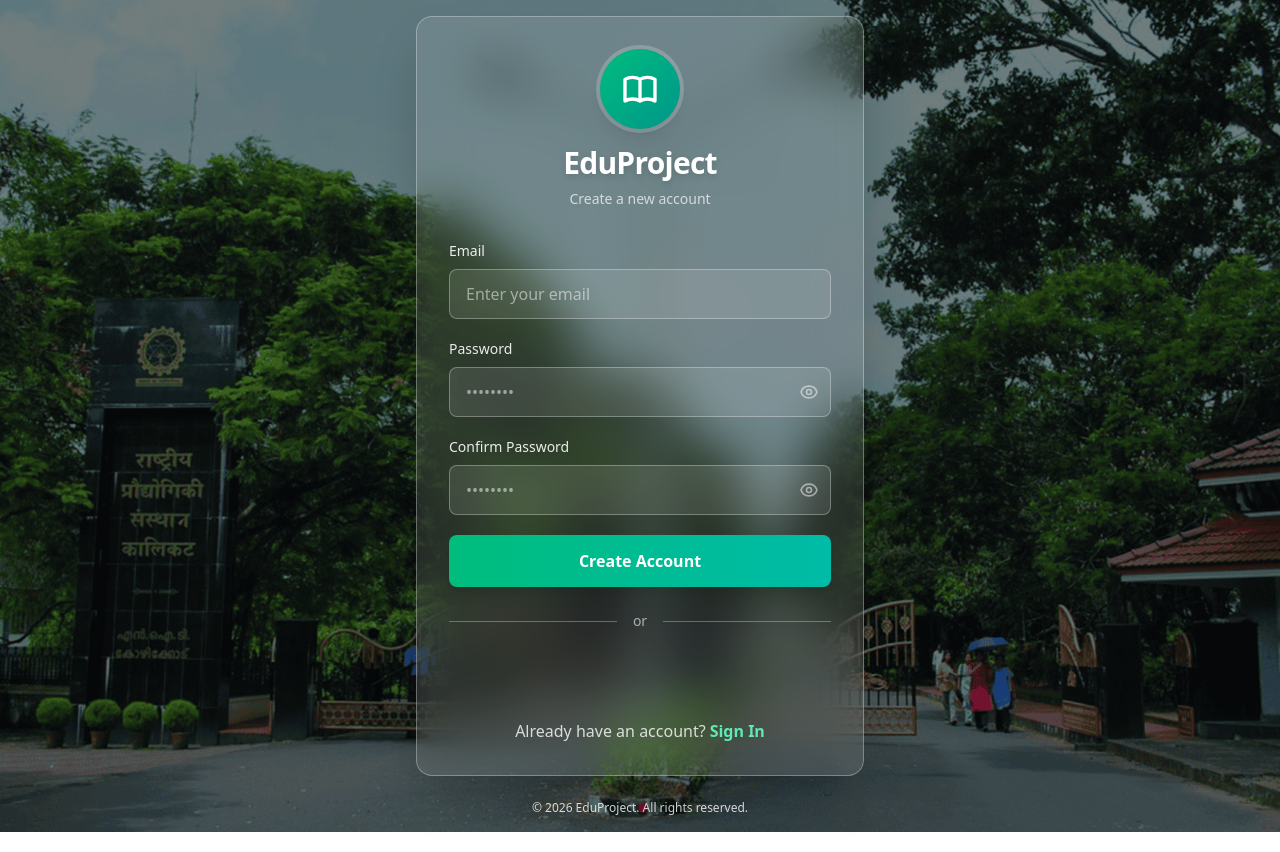
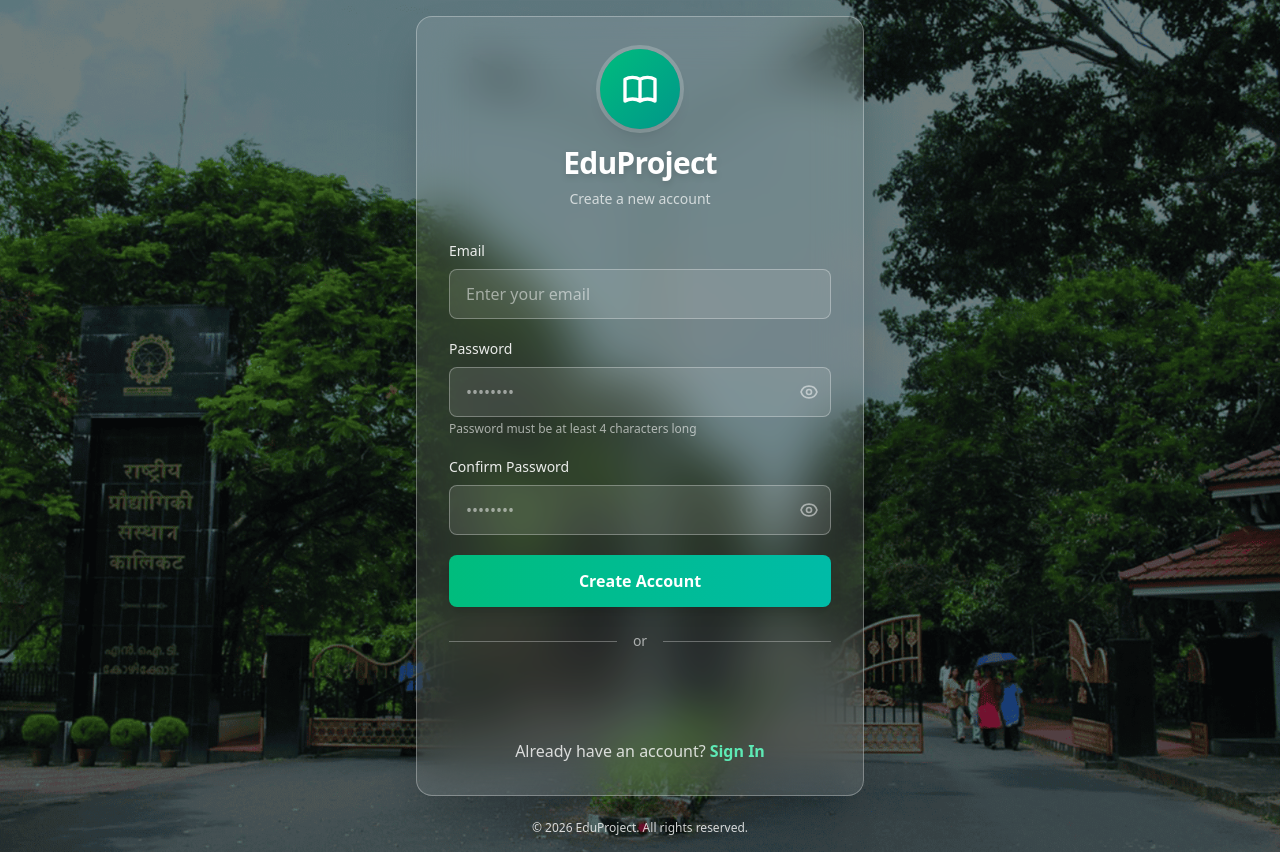
Before and after one commit to Shankarchalla171/UG-PG-PROJECT-ALLOCATION, a React (Vite) app in the folder FrontEnd/: page / in a window 1280 px wide. Both pictures are taken after a click on the element "Create New Account". Built offline with nearby package versions, Linux system fonts and the light colour scheme; no server answers.

Commit message:
fix:4 char

```diff
--- a/FrontEnd/src/pages/LoginPage.jsx
+++ b/FrontEnd/src/pages/LoginPage.jsx
@@ -125,8 +125,8 @@ const LoginPage = () => {
             return;
         }
 
-        if (password.length < 3) {
-            setErr("Password must be at least 3 characters long");
+        if (password.length < 4) {
+            setErr("Password must be at least 4 characters long");
             return;
         }
 
@@ -331,6 +331,11 @@ const LoginPage = () => {
                                         )}
                                     </button>
                                 </div>
+                                {isRegistering && (
+                                    <p className="mt-1 text-xs text-white/60">
+                                        Password must be at least 4 characters long
+                                    </p>
+                                )}
                             </div>
 
                             {/* Confirm Password Field (only for registration) */}
```
